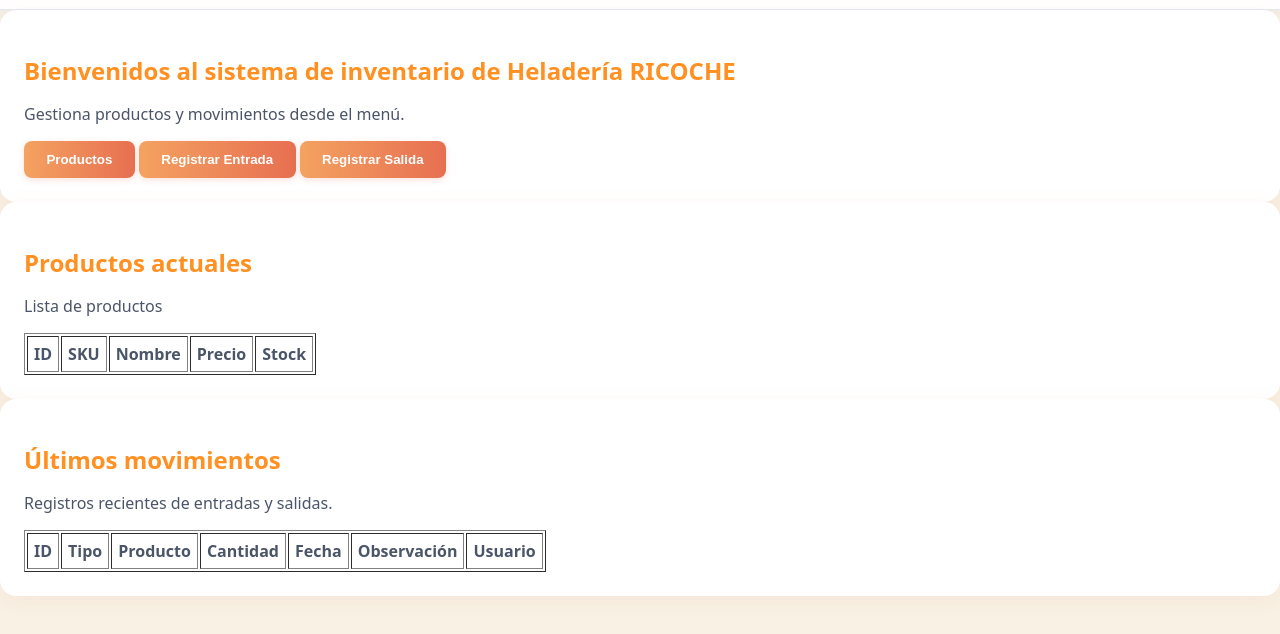
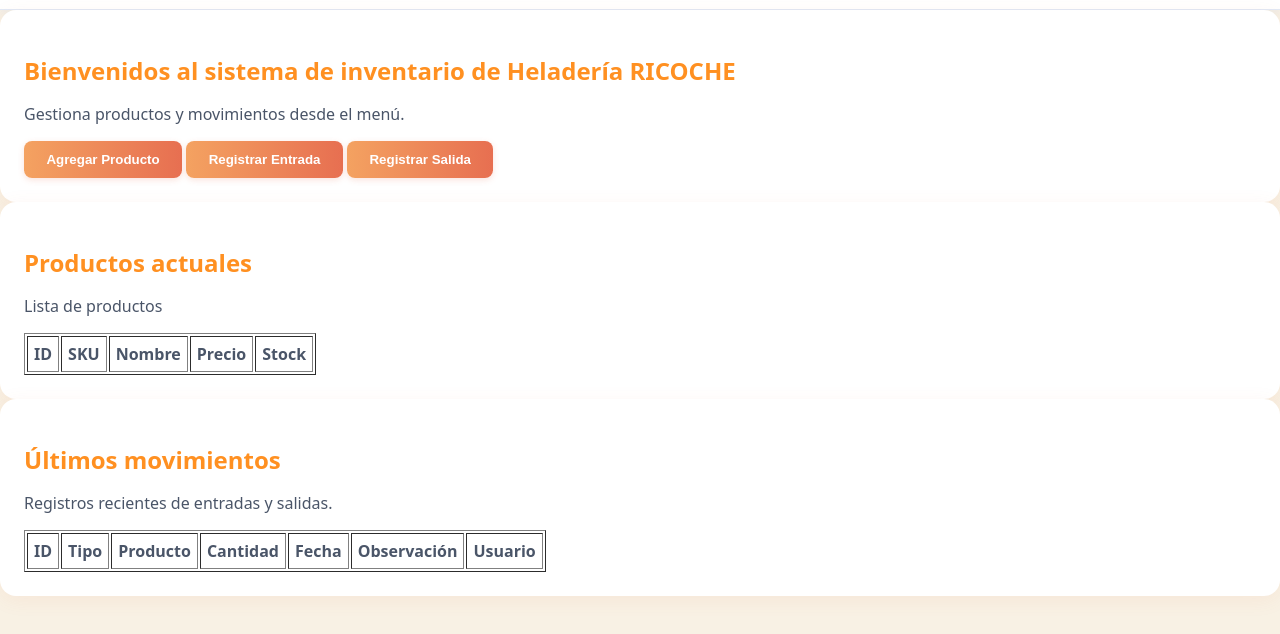
Before and after one commit to JuandavidBR/Sistema-de-Inventario, a website built with Vite: page home.html in a window 1280 px wide. Shown: the part 84-718 px from the top of the page. Built offline with nearby package versions, Linux system fonts and the light colour scheme; some packages are replaced by stand-ins of ours; no server answers; the database is empty.

Commit message:
Actualizar texto del botón "Productos" a "Agregar Producto" en la página de inicio

```diff
--- a/home.html
+++ b/home.html
@@ -17,7 +17,7 @@
         <h2>Bienvenidos al sistema de inventario de Heladería RICOCHE</h2>
         <p>Gestiona productos y movimientos desde el menú.</p>
         <div class="home-actions">
-          <button id="btnToProducts" class="btn">Productos</button>
+          <button id="btnToProducts" class="btn">Agregar Producto</button>
           <button id="btnToEntrada" class="btn">Registrar Entrada</button>
           <button id="btnToSalida" class="btn">Registrar Salida</button>
         </div>
```
